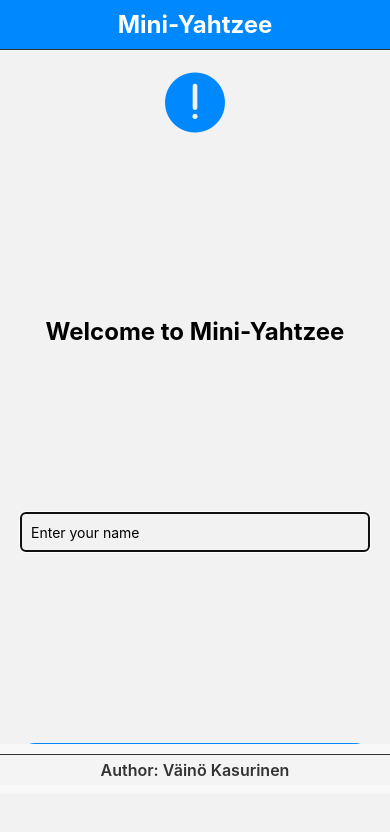
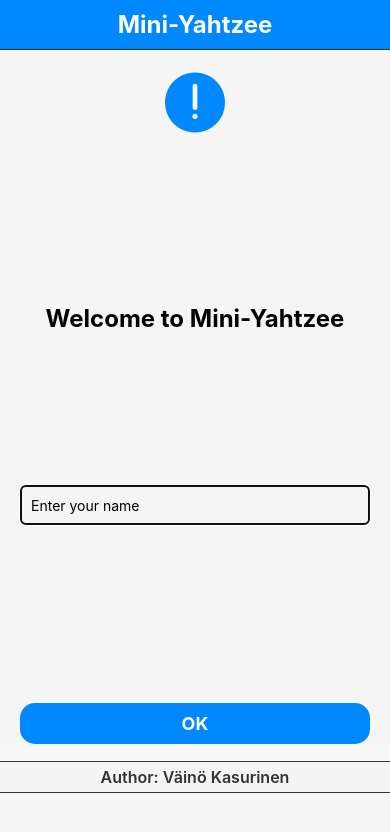
Before and after one commit to VKasurinen/MiniYahtzee, a React Native app: screen /Home in a window 390 px wide. Shown: the top 832 px of the page. Built offline with nearby package versions, Linux system fonts and the light colour scheme.

Commit message:
fixes to footer

```diff
--- a/components/Footer.js
+++ b/components/Footer.js
@@ -1,5 +1,5 @@
 import React from 'react';
-import { View, Text, StyleSheet } from 'react-native';
+import { View, Text, StyleSheet, Platform } from 'react-native';
 
 const Footer = () => {
   return (
@@ -13,13 +13,32 @@ const Footer = () => {
 
 const styles = StyleSheet.create({
   footer: {
+    position: 'absolute',
+    bottom: 1,
+    left: 0,
+    right: 0,
     backgroundColor: '#f4f4f4',
     padding: 5,
     alignItems: 'center',
     justifyContent: 'center',
     borderTopWidth: 1,
+    borderBottomWidth: 1,
     borderTopColor: '#333',
-    width: "100%"
+    borderBottomColor: "#333",
+    width: "100%",
+    /*...Platform.select({
+      ios: {
+        shadowColor: '#000',
+        shadowOffset: { width: 0, height: 2 },
+        shadowOpacity: 0.25,
+        shadowRadius: 1,
+      },
+      android: {
+        elevation: 5,
+      },
+    }),
+    */
+
   },
   author: {
     fontSize: 16,
--- a/components/Home.js
+++ b/components/Home.js
@@ -86,6 +86,7 @@ const styles = StyleSheet.create({
     flex: 1,
     justifyContent: "space-between",
     padding: 20,
+    backgroundColor: "#f5f5f5",
   },
   header: {
     fontSize: 24,
@@ -125,7 +126,7 @@ const styles = StyleSheet.create({
   button: {
     backgroundColor: "#0088ff",
     padding: 10,
-    marginBottom: 40,
+    marginBottom: 80,
     borderRadius: 15,
     alignItems: "center",
     marginVertical: 10,
```
Also changed, not shown: App.js (line endings or trailing spaces).
